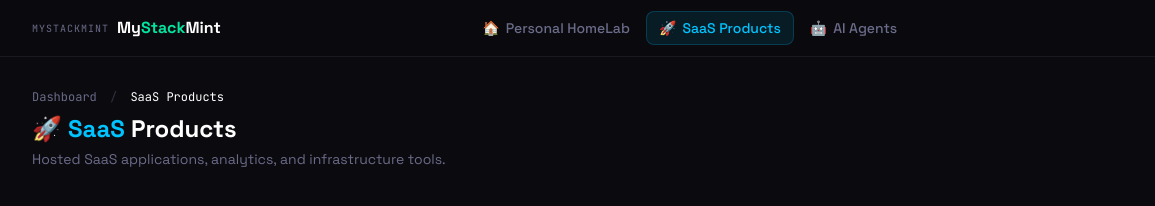
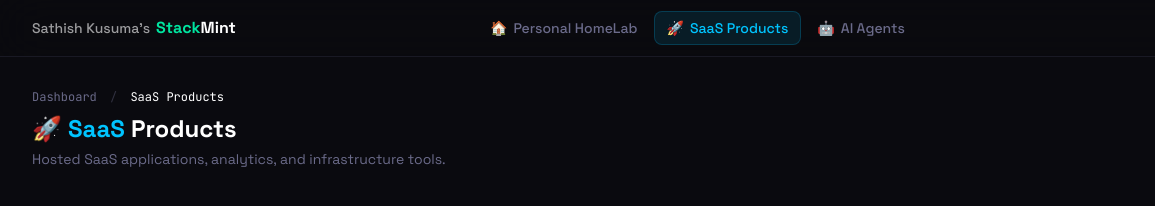
Before and after one commit to kusuma9/thestackmint, an Astro site in the folder homepage/: page /saas in a window 1280 px wide. Shown: the top 206 px of the page, 0-1155 px from the left. Built offline with nearby package versions, Linux system fonts and the light colour scheme; Astro itself is replaced by a stand-in of ours.

Commit message:
fix: navbar logo shows Sathish Kusuma's StackMint; improve landing page name visibility

```diff
--- a/homepage/src/components/NavBar.astro
+++ b/homepage/src/components/NavBar.astro
@@ -9,12 +9,12 @@ const isAiAgents = pathname.startsWith('/ai-agents');
   <nav class="max-w-7xl mx-auto flex items-center justify-between px-4 lg:px-8 h-14">
 
     <!-- Logo -->
-    <a href="/dashboard" class="flex items-center gap-2 group" aria-label="Back to dashboard">
-      <span class="font-mono text-[10px] text-muted uppercase tracking-widest group-hover:text-mint/70 transition-colors">
-        mystackmint
+    <a href="/dashboard" class="flex items-center gap-1.5 group" aria-label="Back to dashboard">
+      <span class="text-white/60 font-medium text-sm leading-none group-hover:text-white/80 transition-colors">
+        Sathish Kusuma's
       </span>
       <span class="text-white font-bold text-base leading-none group-hover:text-mint transition-colors">
-        My<span class="text-mint">Stack</span>Mint
+        <span class="text-mint">Stack</span>Mint
       </span>
     </a>
 
--- a/homepage/src/pages/index.astro
+++ b/homepage/src/pages/index.astro
@@ -20,7 +20,7 @@ import AuthForm from '../components/AuthForm.astro';
       <!-- Title -->
       <h1 class="text-4xl sm:text-5xl lg:text-6xl font-bold tracking-tight leading-tight mb-4">
         Welcome to<br />
-        <span class="bg-gradient-to-r from-mint via-[#00c8d4] to-cyan bg-clip-text text-transparent">
+        <span class="bg-gradient-to-r from-white via-mint to-cyan bg-clip-text text-transparent">
           Sathish Kusuma's
         </span><br />
         <span class="text-white/90">Home Lab</span>
```
